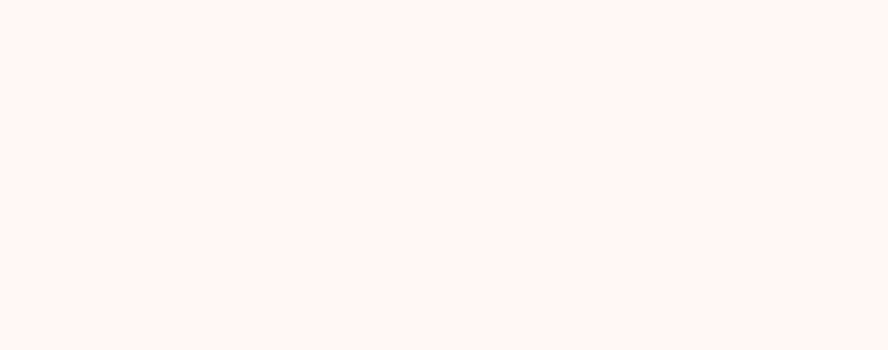
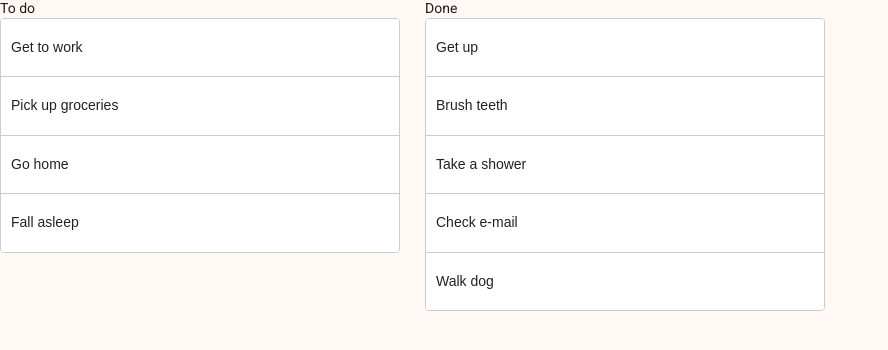
Before and after one commit to tame0001/lineup, an Angular app in the folder frontend/: page /admin/fee in a window 1280 px wide. Before the commit this address led to /. Shown: the top 350 px of the page, without its empty margins (0-888 px from the left). Built offline with nearby package versions, Linux system fonts and the light colour scheme.

Commit message:
add drag and drop template

```diff
--- /dev/null
+++ b/frontend/src/app/admin/fee/fee.html
@@ -0,0 +1,28 @@
+<div cdkDropListGroup>
+  <div class="example-container">
+    <h2>To do</h2>
+    <div
+      cdkDropList
+      [cdkDropListData]="todo"
+      class="example-list"
+      (cdkDropListDropped)="drop($event)"
+    >
+      @for (item of todo; track item) {
+      <div class="example-box" cdkDrag>{{ item }}</div>
+      }
+    </div>
+  </div>
+  <div class="example-container">
+    <h2>Done</h2>
+    <div
+      cdkDropList
+      [cdkDropListData]="done"
+      class="example-list"
+      (cdkDropListDropped)="drop($event)"
+    >
+      @for (item of done; track item) {
+      <div class="example-box" cdkDrag>{{ item }}</div>
+      }
+    </div>
+  </div>
+</div>
--- /dev/null
+++ b/frontend/src/app/admin/fee/fee.scss
@@ -0,0 +1,48 @@
+.example-container {
+  width: 400px;
+  max-width: 100%;
+  margin: 0 25px 25px 0;
+  display: inline-block;
+  vertical-align: top;
+}
+.example-list {
+  border: solid 1px #ccc;
+  min-height: 60px;
+  background: white;
+  border-radius: 4px;
+  overflow: hidden;
+  display: block;
+  font-family: sans-serif;
+}
+.example-box {
+  padding: 20px 10px;
+  border-bottom: solid 1px #ccc;
+  color: rgba(0, 0, 0, 0.87);
+  display: flex;
+  flex-direction: row;
+  align-items: center;
+  justify-content: space-between;
+  box-sizing: border-box;
+  cursor: move;
+  background: white;
+  font-size: 14px;
+  font-family: sans-serif;
+}
+.cdk-drag-preview {
+  box-sizing: border-box;
+  border-radius: 4px;
+  box-shadow: 0 5px 5px -3px rgba(0, 0, 0, 0.2),
+    0 8px 10px 1px rgba(0, 0, 0, 0.14), 0 3px 14px 2px rgba(0, 0, 0, 0.12);
+}
+.cdk-drag-placeholder {
+  opacity: 0;
+}
+.cdk-drag-animating {
+  transition: transform 250ms cubic-bezier(0, 0, 0.2, 1);
+}
+.example-box:last-child {
+  border: none;
+}
+.example-list.cdk-drop-list-dragging .example-box:not(.cdk-drag-placeholder) {
+  transition: transform 250ms cubic-bezier(0, 0, 0.2, 1);
+}
--- /dev/null
+++ b/frontend/src/app/admin/fee/fee.ts
@@ -0,0 +1,40 @@
+import { Component } from '@angular/core';
+import {
+  CdkDrag,
+  CdkDragDrop,
+  CdkDropList,
+  CdkDropListGroup,
+  moveItemInArray,
+  transferArrayItem,
+} from '@angular/cdk/drag-drop';
+
+@Component({
+  selector: 'app-fee',
+  imports: [CdkDrag, CdkDropList, CdkDropListGroup],
+  templateUrl: './fee.html',
+  styleUrl: './fee.scss',
+})
+export class Fee {
+  todo = ['Get to work', 'Pick up groceries', 'Go home', 'Fall asleep'];
+  done = ['Get up', 'Brush teeth', 'Take a shower', 'Check e-mail', 'Walk dog'];
+
+  drop(event: CdkDragDrop<string[]>) {
+    if (event.previousContainer === event.container) {
+      moveItemInArray(
+        event.container.data,
+        event.previousIndex,
+        event.currentIndex
+      );
+    } else {
+      console.log(event);
+      console.log(event.container);
+
+      transferArrayItem(
+        event.previousContainer.data,
+        event.container.data,
+        event.previousIndex,
+        event.currentIndex
+      );
+    }
+  }
+}
--- a/frontend/src/app/app.routes.ts
+++ b/frontend/src/app/app.routes.ts
@@ -2,6 +2,7 @@
 import { InterestForm } from './interest-form/interest-form';
 import { Admin } from './admin/admin';
 import { Player } from './player/player';
+import { Fee } from './admin/fee/fee';
 
 export const routes: Routes = [
   { path: '', component: InterestForm },
@@ -10,6 +11,10 @@
     component: Admin,
   },
   {
+    path: 'admin/fee',
+    component: Fee,
+  },
+  {
     path: 'player',
     component: Player,
   },
```
Also changed, not shown: 1 other file (tests, documents, lock files or other folders).
